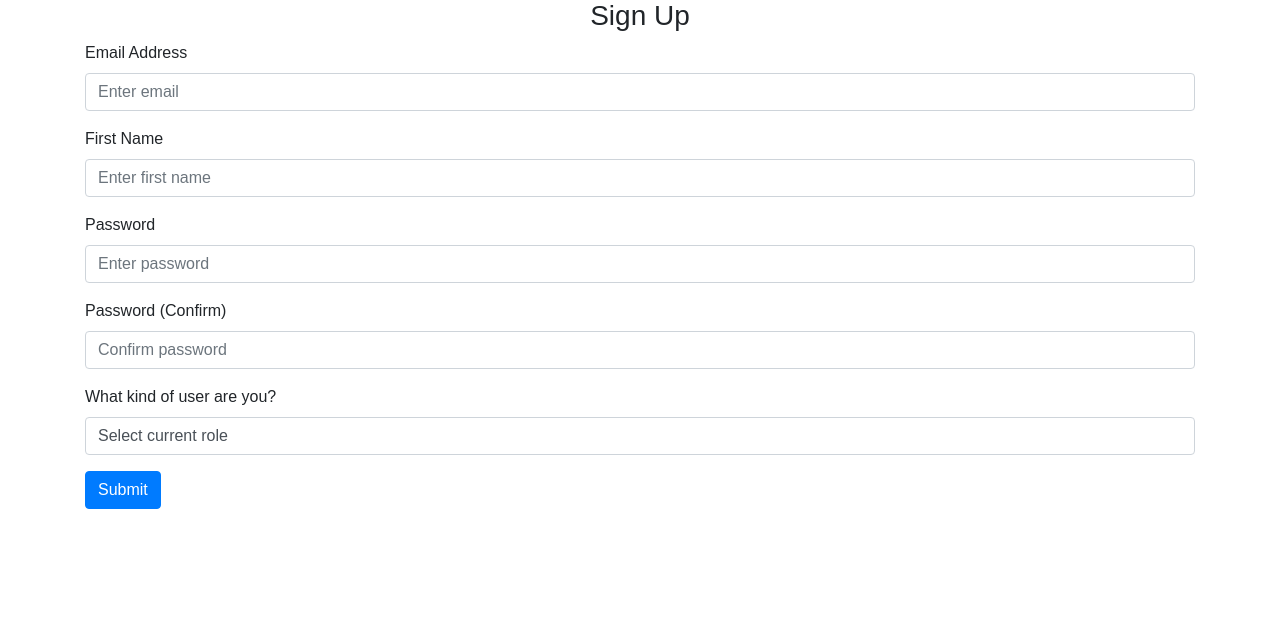
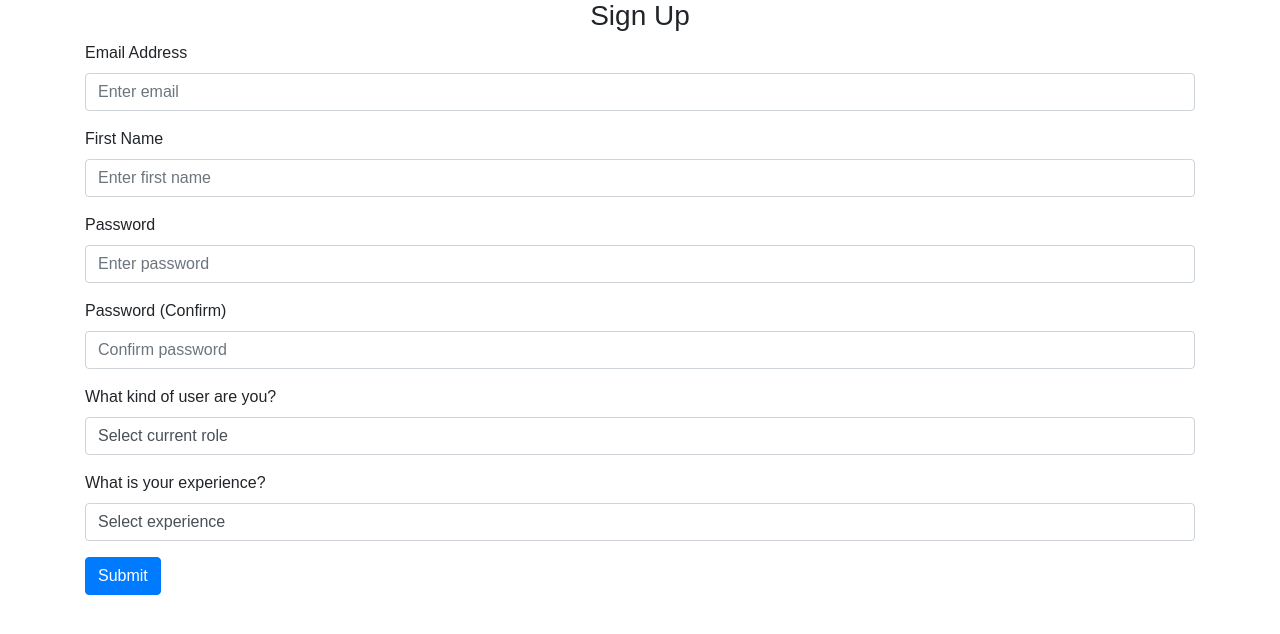
Before and after one commit to Maxime443/IMTrello, a Flask app: page /sign-up in a window 1280 px wide. Shown: the part 57-691 px from the top of the page. Run offline with Flask 3, Linux system fonts and the light colour scheme; some libraries are stand-ins or nearby versions.

Commit message:
ajout experience

```diff
--- a/website/auth.py
+++ b/website/auth.py
@@ -44,6 +44,7 @@ def sign_up():
         password2 = request.form.get('password2')
         type = request.form.get('user_type')
         user = User.query.filter_by(email=email).first()
+        experience = request.form.get('user_experience')
         if user:
             flash('Email already exists.', category='error')
         elif len(email) < 4:
@@ -56,7 +57,7 @@ def sign_up():
             flash('Password must be at least 7 characters.', category='error')
         else:
             new_user = User(email=email, first_name=first_name, password=generate_password_hash(
-                password1, method='sha256'), type=type)
+                password1, method='sha256'), type=type,experience=user_experience)
             db.session.add(new_user)
             db.session.commit()
             login_user(new_user, remember=True)
--- a/website/models.py
+++ b/website/models.py
@@ -22,6 +22,7 @@ class User(UserMixin, db.Model):
     password = db.Column(db.String(120))
     projects = db.relationship('Project',secondary=user_project, backref='users')
     tasks=db.relationship('Task',secondary=user_task, backref='users')
+    experience=db.Column(db.String(), nullable=False)
     type = db.Column(db.String(), nullable=False)
 
 
--- a/website/templates/sign_up.html
+++ b/website/templates/sign_up.html
@@ -51,6 +51,15 @@ content %}
       <option value="DEVELOPER">Developer</option>
     </select>
   </div>
+  <div class="form-group">
+    <label for="user_experience">What is your experience?</label>
+    <select id="user_experience" name="user_experience" class="form-control">
+      <option value="">Select experience</option>
+      <option value="BEGINNER">Beginner</option>
+      <option value="INTERMEDIATE">Intermediate</option>
+      <option value="COMFIRMED">Comfirmed</option>
+    </select>
+  </div>
   <button type="submit" class="btn btn-primary">Submit</button>
 </form>
 </div>
```
Also changed, not shown: instance/database.db (added).
